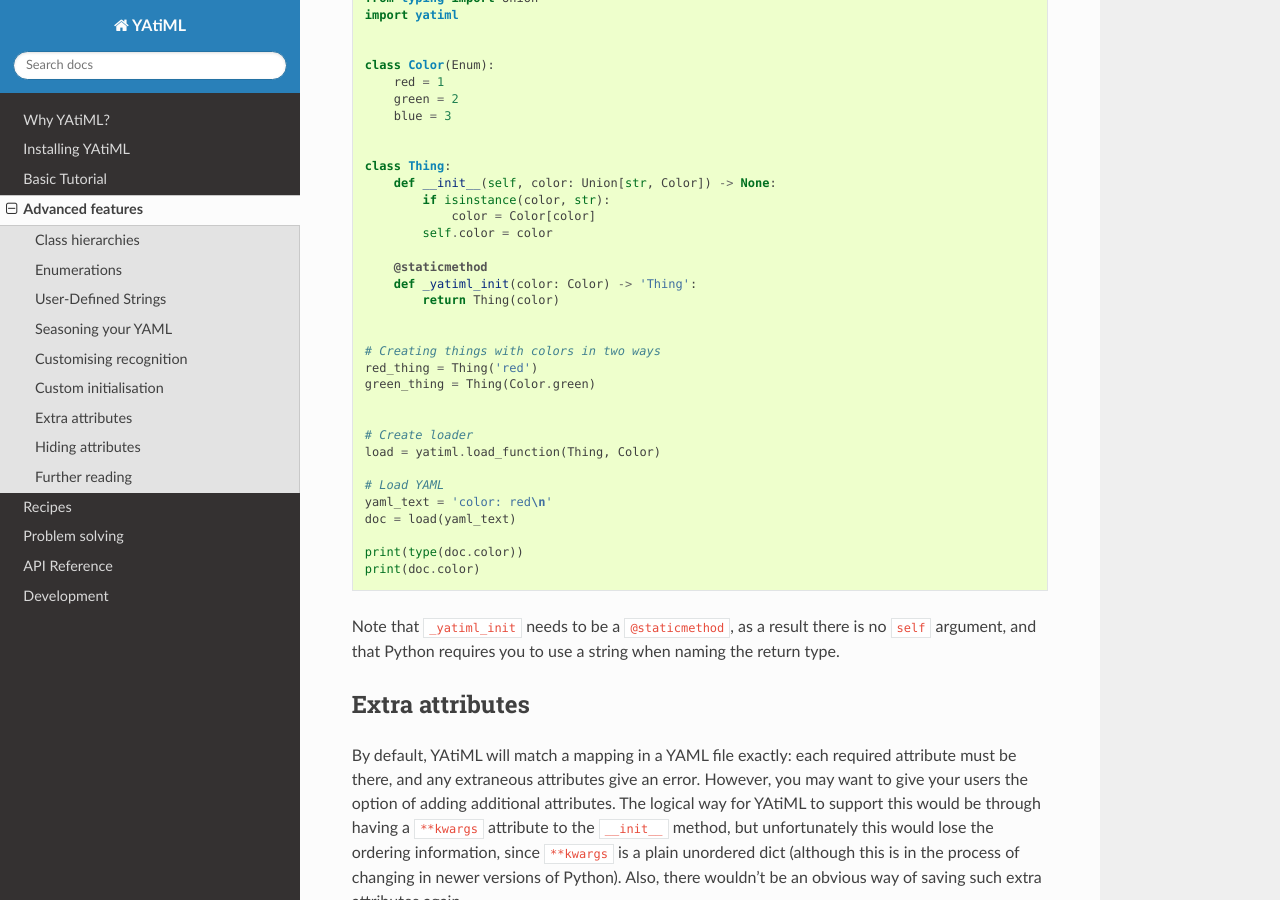
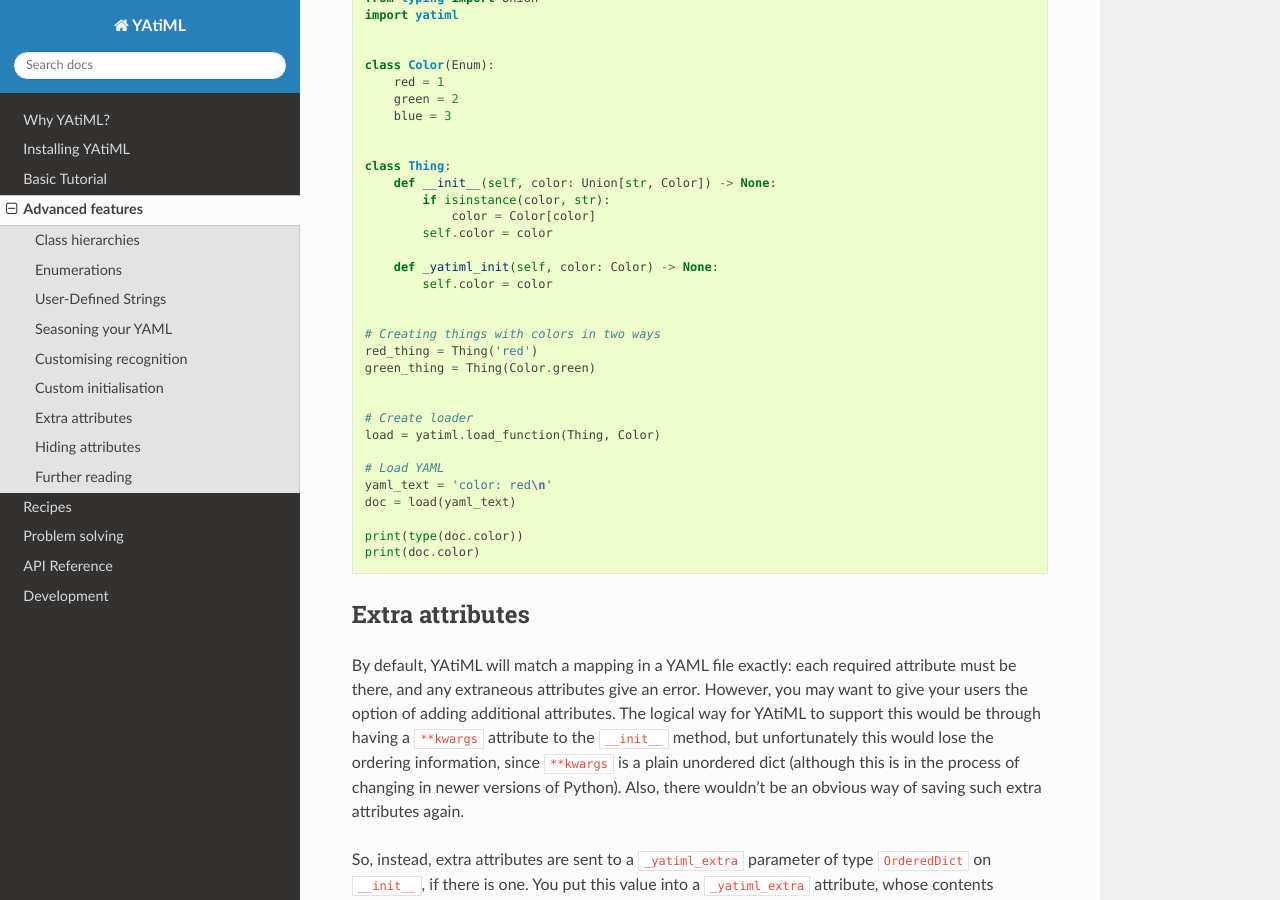
Before and after one commit to yatiml/yatiml, a Sphinx documentation site: the page built from docs/advanced_features.rst, in a window 1280 px wide and 900 px high, scrolled down 11298 px. Built offline with Sphinx 7.4.7 and the Read the Docs theme 3.1.0, drawn with Linux system fonts in a browser that asks for light colours.

Commit message:
Fix construction with _yatiml_init (#29)

```diff
--- a/docs/advanced_features.rst
+++ b/docs/advanced_features.rst
@@ -300,10 +300,6 @@ YAtiML to use instead of ``__init__``:
   :language: python
 
 
-Note that ``_yatiml_init`` needs to be a ``@staticmethod``, as a result there is
-no ``self`` argument, and that Python requires you to use a string when naming
-the return type.
-
 Extra attributes
 ----------------
 
--- a/docs/examples/yatiml_init_example.py
+++ b/docs/examples/yatiml_init_example.py
@@ -15,9 +15,8 @@ class Thing:
             color = Color[color]
         self.color = color
 
-    @staticmethod
-    def _yatiml_init(color: Color) -> 'Thing':
-        return Thing(color)
+    def _yatiml_init(self, color: Color) -> None:
+        self.color = color
 
 
 # Creating things with colors in two ways
```
Also changed, not shown: 3 other files.
